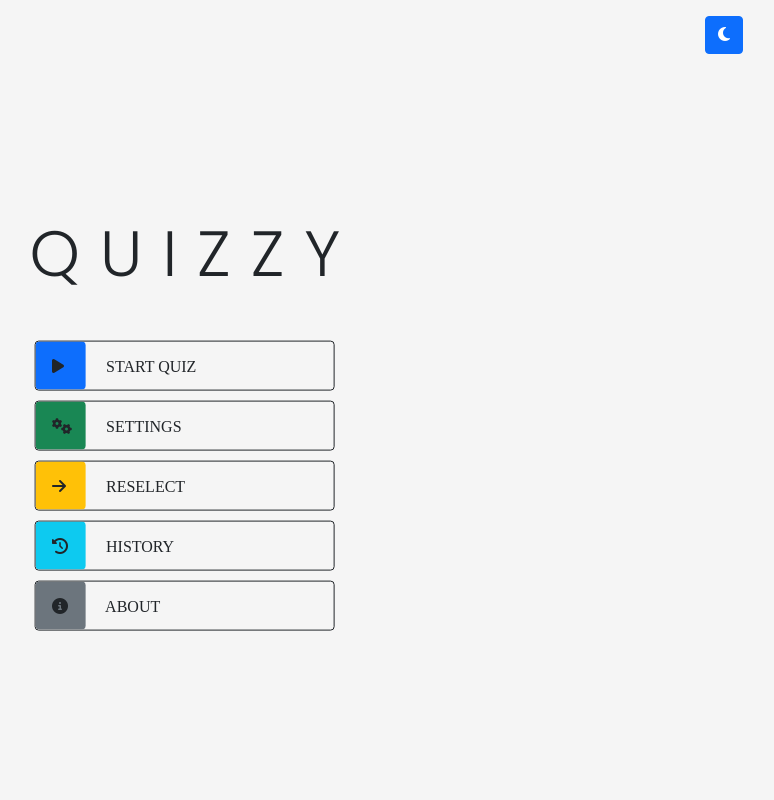
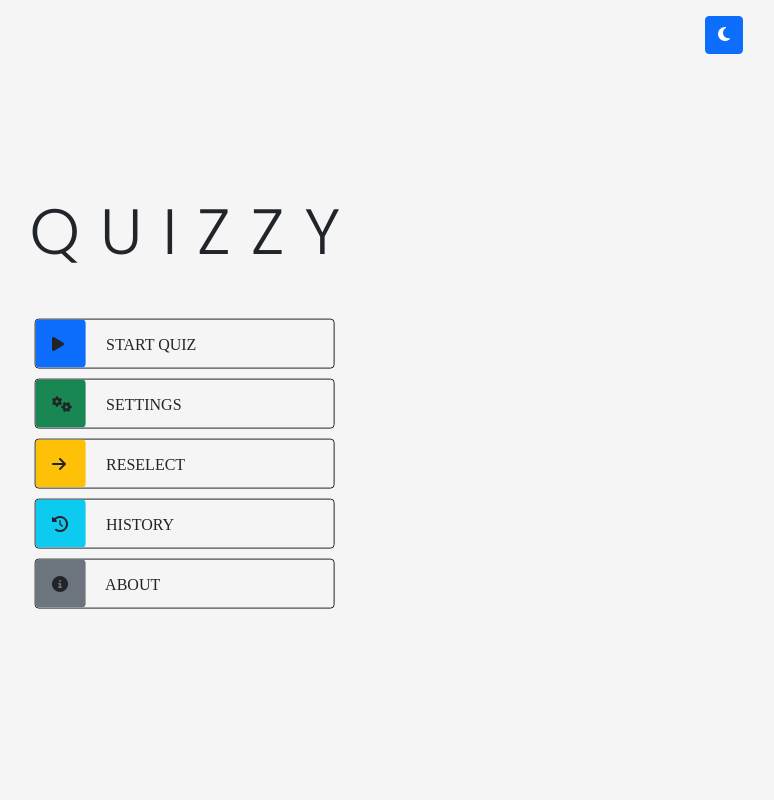
Before and after one commit to zahidquraishi41/zappquizzy, a Flask app: page / in a window 1280 px wide. Shown: the whole page, without its empty margins (455-1229 px from the left). Run offline with Flask 2, Linux system fonts and the light colour scheme; data that the repository does not hold is empty; some libraries are stand-ins or nearby versions.

Commit message:
ui improvements

```diff
--- a/static/index.css
+++ b/static/index.css
@@ -1,6 +1,9 @@
 @import "https://fonts.googleapis.com/css?family=Poppins:300,400,500,600,700";
 body {
     font-family: 'Poppins', sans-serif;
+    position: relative;
+    height: calc(100vh - 20px);
+    min-height: 500px;
 }
 
 h1 {
@@ -29,13 +32,3 @@ a i {
     width: 100%;
     max-width: 50px;
 }
-
-
-.center {
-    position: absolute;
-    top: 50%;
-    left: 50%;
-    transform: translate(-50%, -50%);
-    margin: 28px 0;
-    text-align: center;
- }
--- a/templates/index.html
+++ b/templates/index.html
@@ -41,8 +41,8 @@
     </div>
 </div>
 
-<div class="center">
-    <h1 class="display-3 mb-5">Quizzy</h1>
+<div class="position-absolute top-50 start-50 translate-middle">
+    <h1 class="display-3 mb-5 text-center">Quizzy</h1>
 
     <a href="/quiz" class="btn btn-outline-dark text-start snmbtn">
         <i class="fas fa-play me-3 bg-primary rounded"></i>
```
